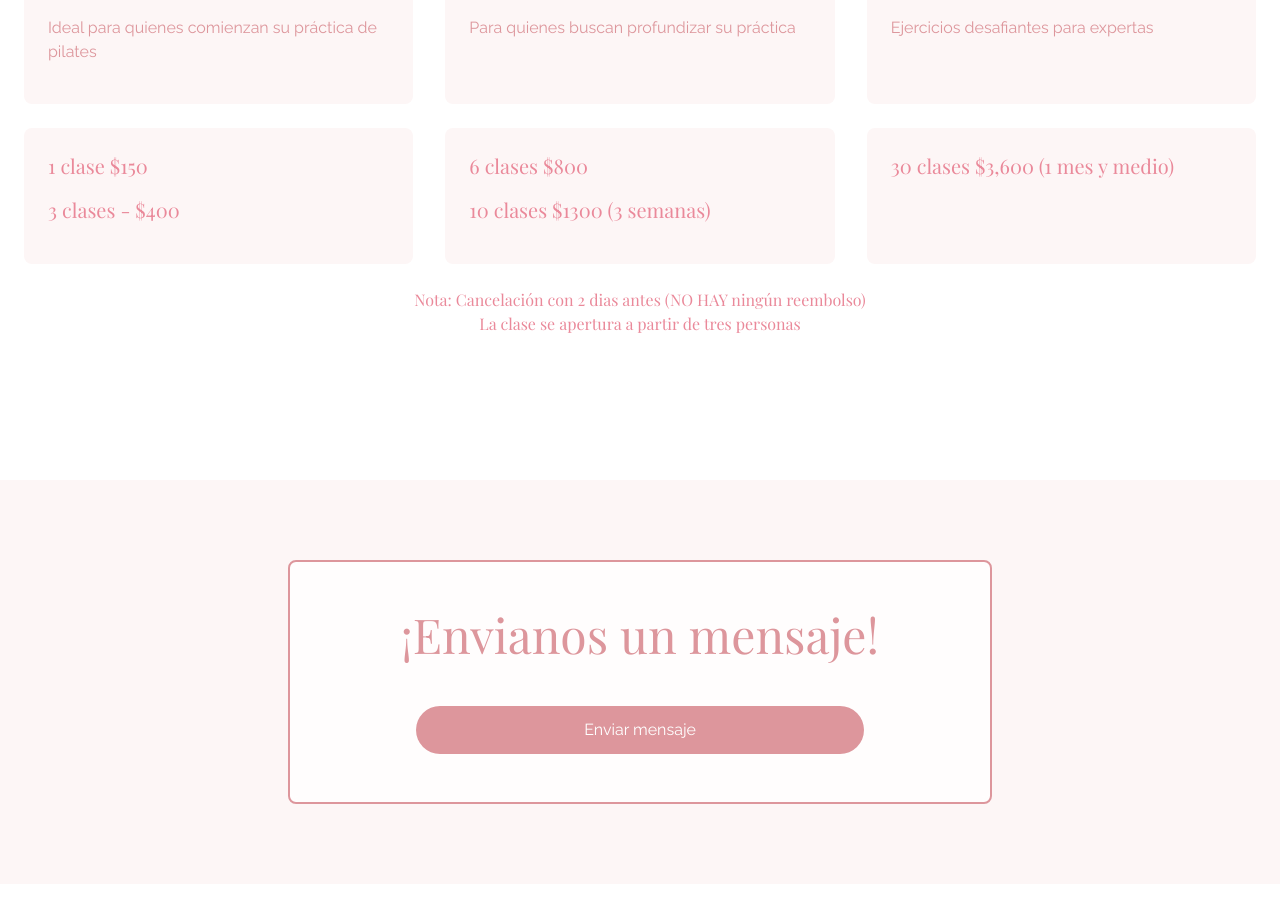
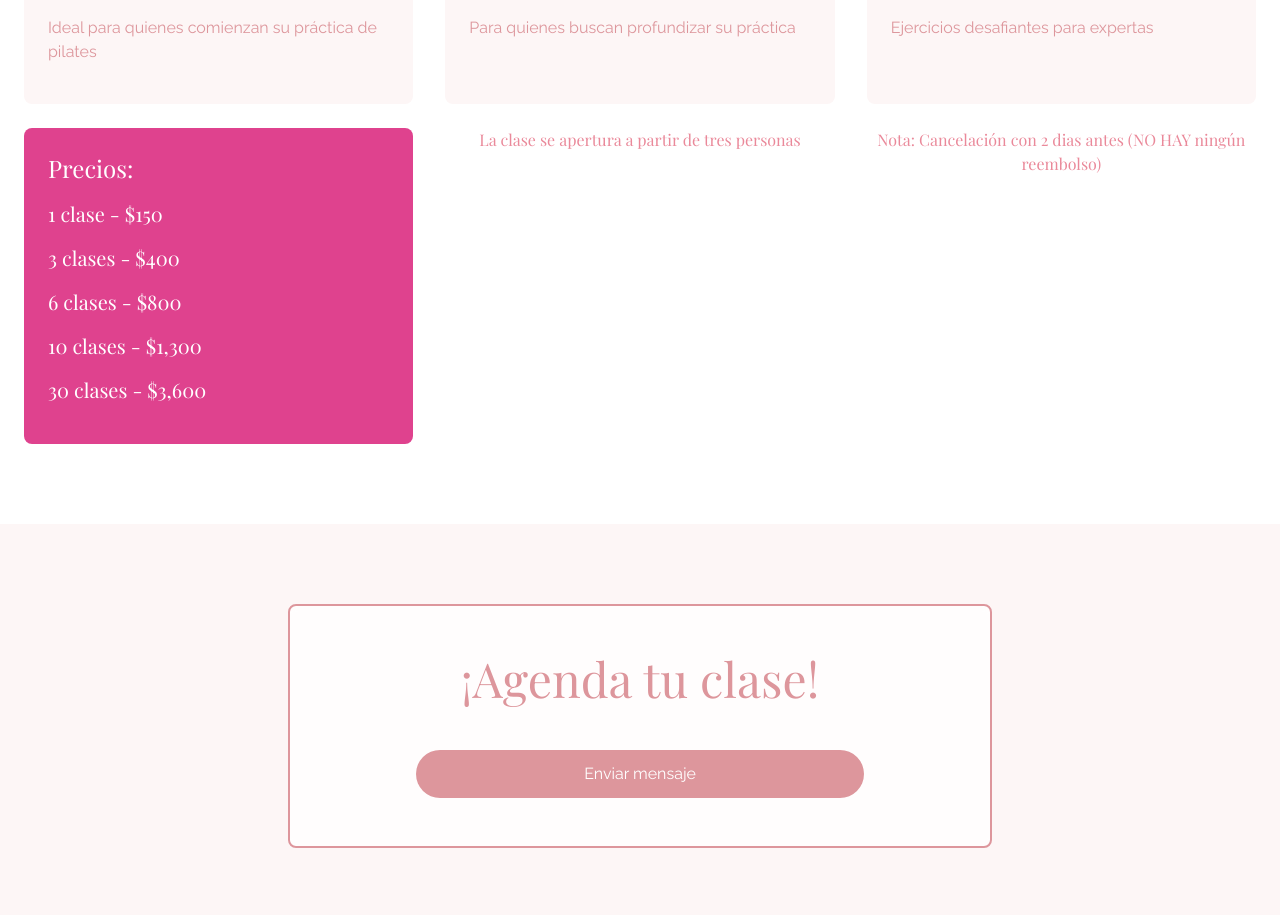
Before and after one commit to VictorMlvz/Pilates, a React (Vite) app: page / in a window 1280 px wide. Shown: the part 2247-3162 px from the top of the page. Built offline with nearby package versions, Linux system fonts and the light colour scheme.

Commit message:
cambios de usuario

```diff
--- a/src/pages/Home.tsx
+++ b/src/pages/Home.tsx
@@ -410,29 +410,24 @@ function Home() {
           </div>
           <br></br>
           <div className="grid grid-cols-1 md:grid-cols-3 gap-8">
-            <div className="bg-[#FDF6F6] p-6 rounded-lg">
-              <h3 className="text-xl font-serif text-[#EA899A] mb-4">1 clase $150</h3>
-              <h3 className="text-xl font-serif text-[#EA899A] mb-4">3 clases - $400 </h3>
-            </div>
-            <div className="bg-[#FDF6F6] p-6 rounded-lg">
-            <h3 className="text-xl font-serif text-[#EA899A] mb-4">6 clases $800</h3>
-            <h3 className="text-xl font-serif text-[#EA899A] mb-4">10 clases $1300 (3 semanas)</h3>
-            </div>
-            <div className="bg-[#FDF6F6] p-6 rounded-lg">
-              <h3 className="text-xl font-serif text-[#EA899A] mb-4">30 clases $3,600 (1 mes y medio)</h3>
-            </div>
+            <div className="bg-[#DF428E] p-6 rounded-lg">
+              <h2 className="text-2xl font-serif text-[#FFFFFF] mb-4">Precios: </h2>
+              <h3 className="text-xl font-serif text-[#FFFFFF] mb-4">1 clase - $150</h3>
+              <h3 className="text-xl font-serif text-[#FFFFFF] mb-4">3 clases - $400 </h3>
+              <h3 className="text-xl font-serif text-[#FFFFFF] mb-4">6 clases - $800</h3>
+              <h3 className="text-xl font-serif text-[#FFFFFF] mb-4">10 clases - $1,300</h3>
+              <h3 className="text-xl font-serif text-[#FFFFFF] mb-4">30 clases - $3,600</h3>
           </div>
-          <br></br>
-          <h2 className="text-4sm font-serif text-[#EA899A] text-center mb-16">Nota: Cancelación con 2 dias antes (NO HAY ningún reembolso) <br
-          ></br>
-          La clase se apertura a partir de tres personas</h2>
+          <h1 className="text-4sm font-serif text-[#EA899A] text-center mb-16">La clase se apertura a partir de tres personas </h1>
+          <h3 className="text-4sm font-serif text-[#EA899A] text-center mb-16"> Nota: Cancelación con 2 dias antes (NO HAY ningún reembolso)</h3>
+          </div>
         </div>
       </section>
 
       {/* Contacto */}
       <section id="contacto" className="py-20 bg-[#FDF6F6]">
         <div className="container mx-auto w-[80vw] md:w-[55vw] px-6 bg-white/80 backdrop-blur-sm p-12 rounded-lg border-[#DD969C] border-2">
-          <h2 className="text-4xl md:text-5xl font-serif text-[#DD969C] text-center mb-12">¡Envianos un mensaje!</h2>
+          <h2 className="text-4xl md:text-5xl font-serif text-[#DD969C] text-center mb-12">¡Agenda tu clase!</h2>
           <div className="max-w-md mx-auto">
               <button className="w-full bg-[#DD969C] text-white px-8 py-3 rounded-full hover:bg-[#A68977] transition">
                 <a href="https://api.whatsapp.com/send?phone=527471010389&text=Hola,%20quiero%20reservar%20una%20clase…
```
